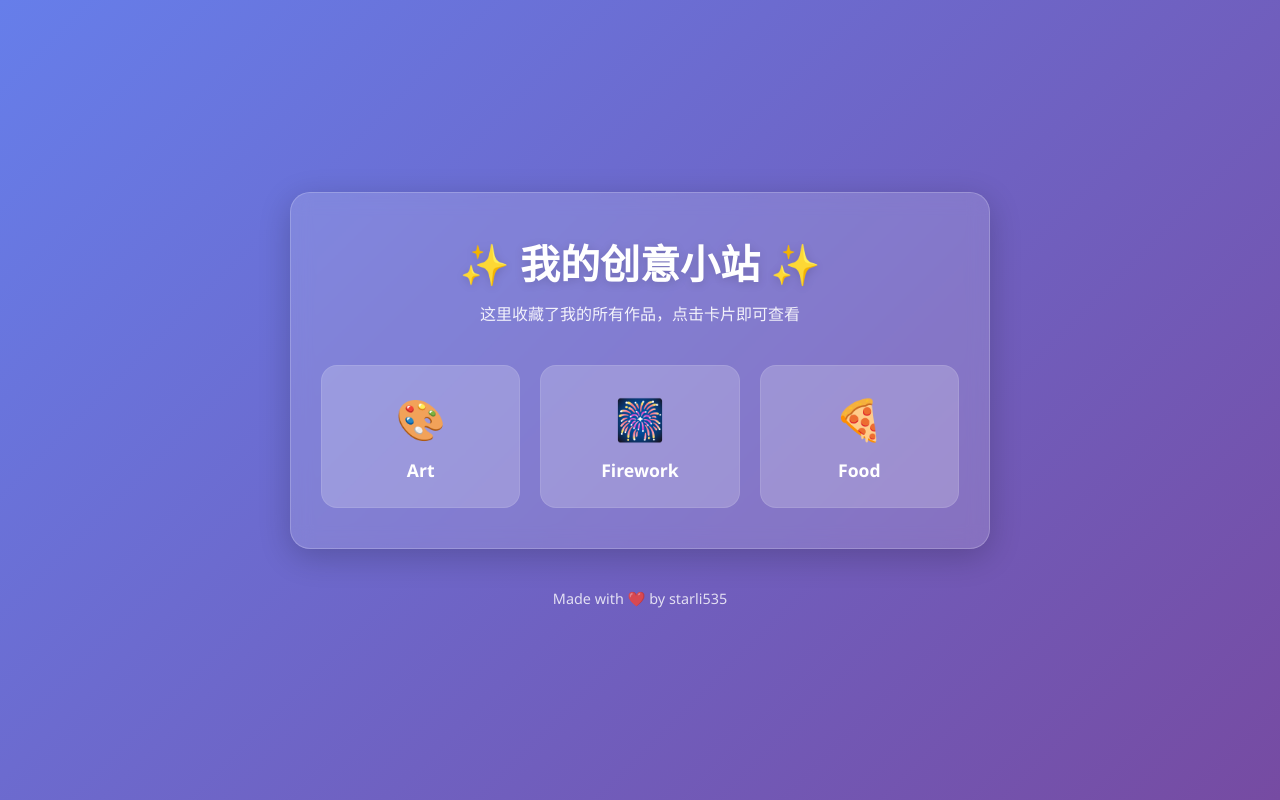
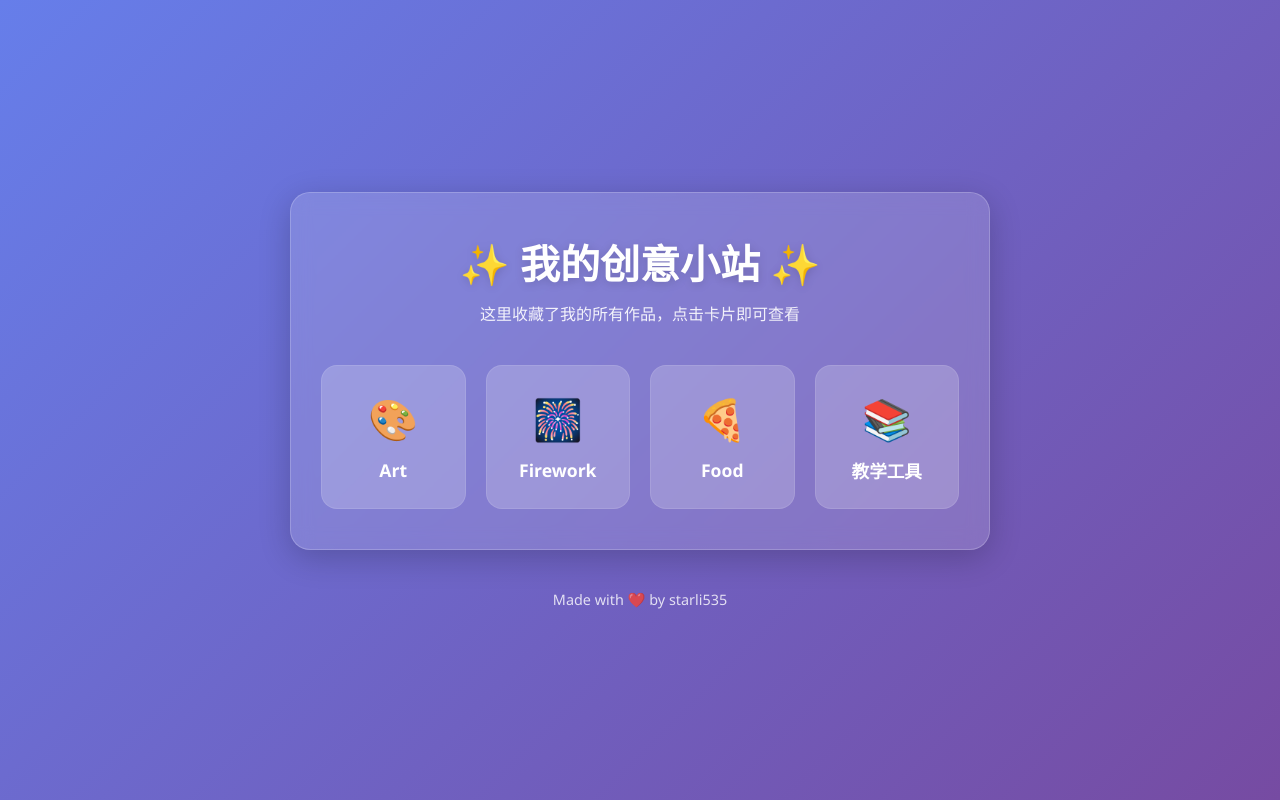
Before and after one commit to starli535/starli, a plain HTML site: page index.html in a window 1280 px wide. Drawn offline with Linux system fonts and the light colour scheme.

Commit message:
Update index.html

```diff
--- a/index.html
+++ b/index.html
@@ -107,6 +107,11 @@
                 <div class="nav-icon">🍕</div>
                 <div class="nav-title">Food</div>
             </a>
+            <!-- 新增教学工具卡片，对应文件请命名为 tools.html -->
+            <a href="tools.html" class="nav-card">
+                <div class="nav-icon">📚</div>
+                <div class="nav-title">教学工具</div>
+            </a>
         </div>
     </div>
 
```
